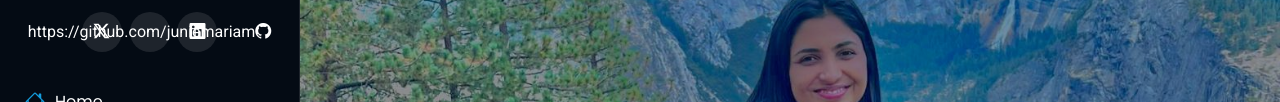
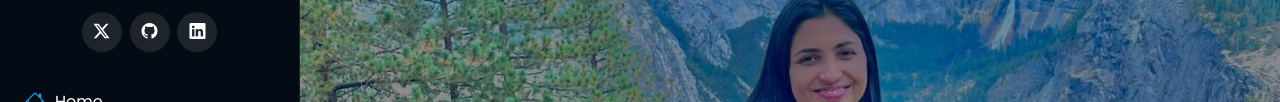
Before and after one commit to juniemariam/juniemariam.github.io, a plain HTML site: page index.html in a window 1280 px wide. Shown: the part 182-284 px from the top of the page. Drawn offline with nearby package versions, Linux system fonts and the light colour scheme.

Commit message:
fixing it

```diff
--- a/index.html
+++ b/index.html
@@ -81,7 +81,7 @@
 
     <div class="social-links text-center">
       <a href="https://x.com/JunieVarghese" class="twitter"><i class="bi bi-twitter-x"></i></a>
-      <a href="" class="github">https://github.com/juniemariam<i class="bi bi-github"></i></a>
+      <a href="https://github.com/juniemariam" class="github"><i class="bi bi-github"></i></a>
       <a href="https://www.linkedin.com/in/junie-mariam-varghese/" class="linkedin"><i class="bi bi-linkedin"></i></a>
 
     </div>
```
